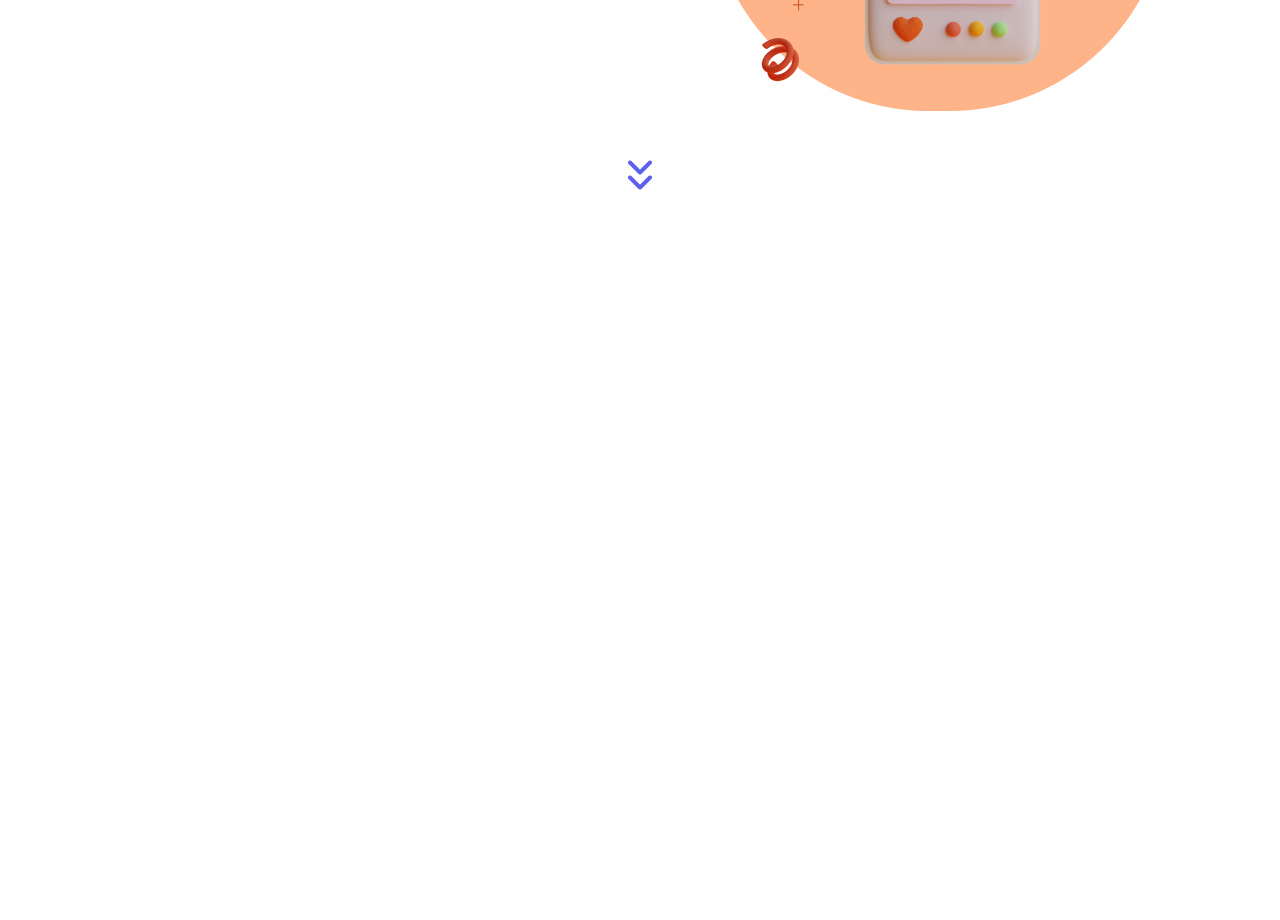
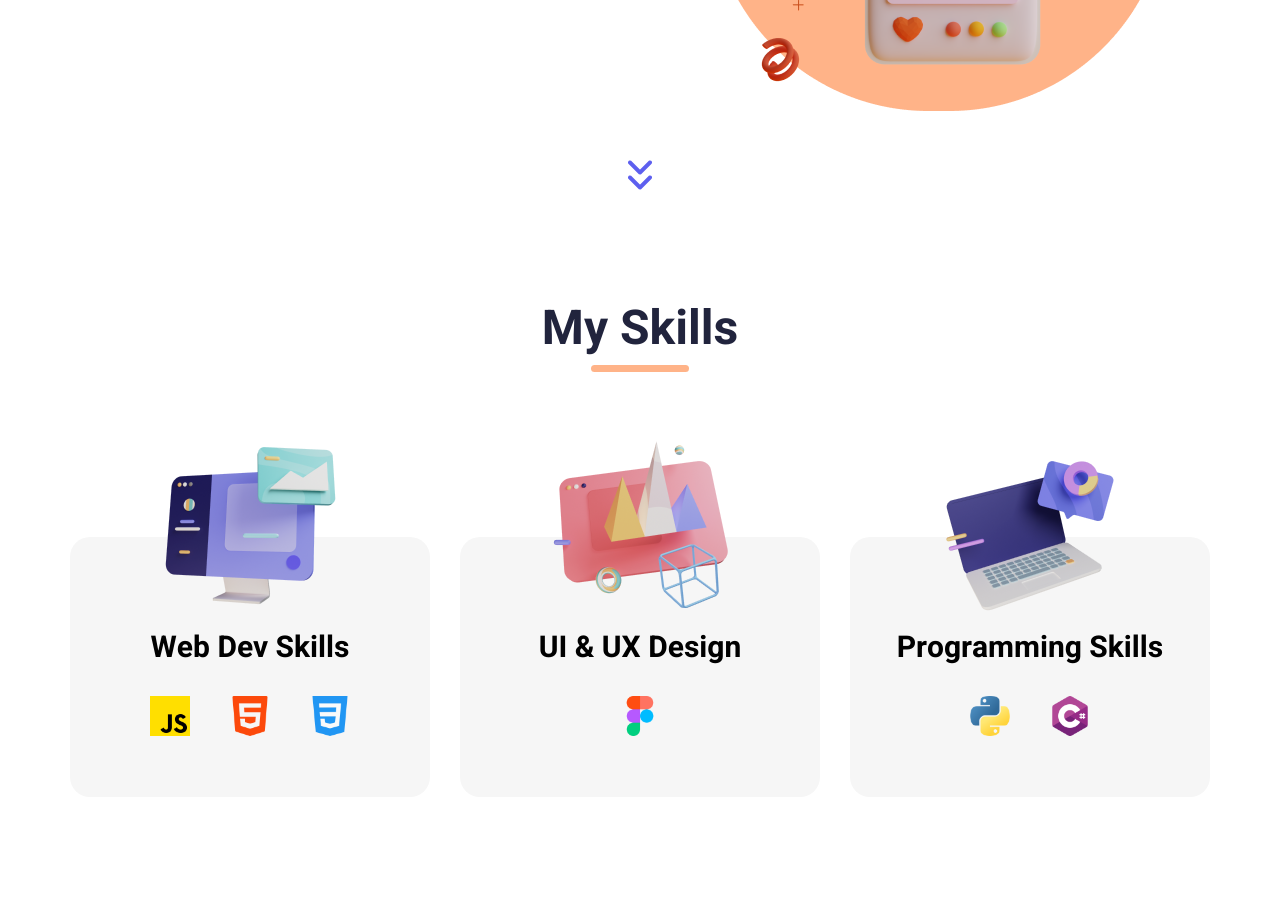
Before and after one commit to Ben-coderr/Ben-coderr.github.io, a plain HTML site: page index.html in a window 1280 px wide. Shown: the part 455-1375 px from the top of the page. Before the commit the page ends 800 px from the top, so only its background shows below. Drawn offline with Linux system fonts and the light colour scheme.

Commit message:
skills section

```diff
--- a/css/main.css
+++ b/css/main.css
@@ -57,6 +57,33 @@ ul {
   }
 }
 /* End Global Rules */
+/* Start Special Heading */
+.special-header {
+  position: relative;
+  margin: 0px auto 60px;
+  width: fit-content;
+}
+.special-header::after {
+  content: "";
+  height: 7px;
+  width: 50%;
+  position: absolute;
+  background-color: #ffb388;
+  left: 25%;
+  bottom: -15px;
+  border-radius: 20px;
+  -webkit-border-radius: 20px;
+  -moz-border-radius: 20px;
+  -ms-border-radius: 20px;
+  -o-border-radius: 20px;
+}
+.special-header h1 {
+  font-size: 48px;
+  font-weight: bold;
+  text-align: center;
+  color: var(--mine-color);
+}
+/* End Special Heading */
 /* Start Header */
 .header .container {
   height: 100px;
@@ -135,10 +162,9 @@ ul {
   -ms-border-radius: 10px;
   -o-border-radius: 10px;
 }
-
 .ul2 li a {
   text-decoration: none;
-  line-height: 1.6;
+  line-height: 1.4;
   font-weight: 600;
   padding: 10px;
   display: block;
@@ -182,6 +208,7 @@ ul {
   }
 }
 /* End Header */
+/* Strat Landing Page */
 .landing-page .container {
   display: grid;
   grid-template-areas:
@@ -266,8 +293,8 @@ ul {
   animation-fill-mode: none;
   animation-direction: normal;
   animation-iteration-count: infinite;
-  /* animation-direction: alternate; */
 }
+/* Arrows Animation */
 @keyframes arrow {
   0% {
     transform: translateY(0px);
@@ -291,3 +318,63 @@ ul {
     -o-transform: translateY(0px);
   }
 }
+/* End Landing Page */
+/* Start Skills */
+.skills {
+  padding: 60px 0;
+}
+.skills .cards {
+  padding: 120px 0;
+  display: grid;
+  grid-template-columns: repeat(auto-fill, minmax(350px, 1fr));
+  justify-content: center;
+  column-gap: 30px;
+  row-gap: 120px;
+}
+@media (max-width: 767px) {
+  .skills .cards {
+    grid-template-columns: repeat(auto-fill, 330px);
+    justify-content: center;
+  }
+}
+.skills .cards:not(::first-child) {
+  margin-top: 50px;
+}
+.skills .cards .card .image {
+  position: relative;
+  top: -50%;
+}
+.skills .cards .card .image img {
+  width: 200px;
+  display: inline-block;
+  margin: 0 auto;
+}
+.skills .cards .card .card-content {
+  background-color: #f6f6f6;
+  height: 260px;
+  text-align: center;
+  padding: 10px;
+  border-radius: 20px;
+  -webkit-border-radius: 20px;
+  -moz-border-radius: 20px;
+  -ms-border-radius: 20px;
+  -o-border-radius: 20px;
+  position: relative;
+  top: 0;
+}
+.skills .cards .card .card-content h2 {
+  font-size: 30px;
+  margin: 0;
+}
+.skills .cards .card .card-content .small-img {
+  display: flex;
+  align-items: center;
+  justify-content: center;
+  height: 100px;
+}
+.skills .cards .card .card-content .small-img img {
+  width: 40px;
+  /* display: inline-block; */
+  margin: 20px;
+}
+/* End Skills */
--- a/index.html
+++ b/index.html
@@ -15,12 +15,14 @@
     <link href="https://fonts.googleapis.com/css2?family=Cairo:wght@300;400;500;600;700;800&family=Heebo:wght@300;400;500;600;700;800&display=swap" rel="stylesheet">
 </head>
 <body>
+    <!-- Start Header -->
     <header class="header">
         <div class="container">
             <a href="index.html"><img src="images/logo_black.png" class="logo"></a>
             <div class="links">
                 <ul class="ul1">
                     <li><a href="index.html"><span>Home</span> </a></li>
+                    <li><a href=""><span>My Skills</span> </a></li>
                     <li><a href=""><span>Services</span> </a></li>
                     <li><a href=""><span>Contact</span> </a></li>
                 </ul>
@@ -28,6 +30,7 @@
                     <img src="images/nav.png" alt="" >
                     <div><ul class="ul2">
                         <li><a href="index.html"><span>Home</span> </a></li>
+                        <li><a href=""><span>My Skills</span> </a></li>
                         <li><a href=""><span>Services</span> </a></li>
                         <li><a href=""><span>Contact</span> </a></li>
                     </ul></div>
@@ -35,6 +38,8 @@
             </div>
         </div>
     </header>
+    <!-- End Header -->
+    <!-- Start Landing page -->
     <div class="landing-page">
         <div class="container">
             <div class="intro-text">
@@ -42,9 +47,56 @@
                 <p>i can create and design web <br> pages as you order</p>
             </div>
             <div class="image"><img src="images/Saly-12.png"></div>
-            <a href=""><img src="images/Chevron_Down_Duo.png" class="two-arrows"></a>
+            <a href="#skills"><img src="images/Chevron_Down_Duo.png" class="two-arrows"></a>
         </div>
-
     </div>
+    <!-- End Landing page -->
+    <!-- Start Skills -->
+    <div class="skills" id="skills">
+        <div class="container">
+            <div class="special-header">
+                <h1>My Skills</h1>
+            </div>
+            <div class="cards">
+                <div class="card">
+                    <div class="card-content">
+                        <div class="image">
+                            <img src="images/card-img-1.png" alt="">
+                            <h2>Web Dev Skills</h2>
+                            <div class="small-img">
+                                <img src="images/js.png" alt="">
+                                <img src="images/html-5.png" alt="">
+                                <img src="images/css-3.png" alt="">
+                            </div>
+                        </div>
+                    </div>
+                </div>
+                <div class="card">
+                    <div class="card-content">
+                        <div class="image">
+                            <img src="images/card-img-2.png" alt="">
+                            <h2>UI & UX Design</h2>
+                            <div class="small-img">
+                                <img src="images/figma.png" alt="">
+                            </div>
+                        </div>
+                    </div>
+                </div>
+                <div class="card">
+                    <div class="card-content">
+                        <div class="image">
+                            <img src="images/card-img-3.png" alt="">
+                            <h2>Programming Skills</h2>
+                            <div class="small-img">
+                                <img src="images/python.png" alt="">
+                                <img src="images/c-sharp.png" alt="">
+                            </div>
+                        </div>
+                    </div>
+                </div>
+            </div>
+        </div>
+    </div>
+    <!-- End Skills -->
 </body>
 </html>
```
Also changed, not shown: images/c-sharp.png (added), images/card-img-1.png (added), images/card-img-2.png (added), images/card-img-3.png (added), images/css-3.png (added), images/figma.png (added), images/html-5.png (added), images/js.png (added), images/python.png (added).
